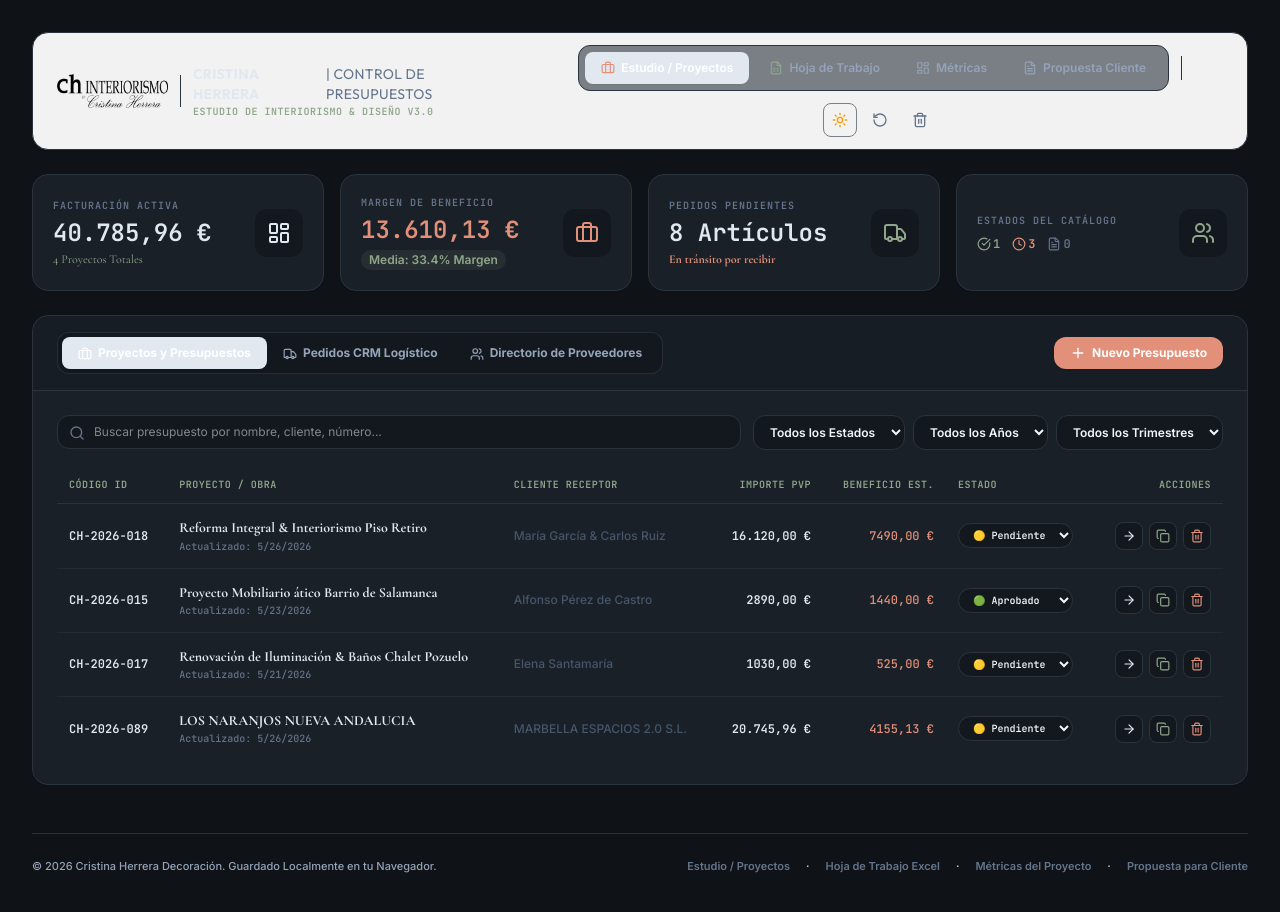
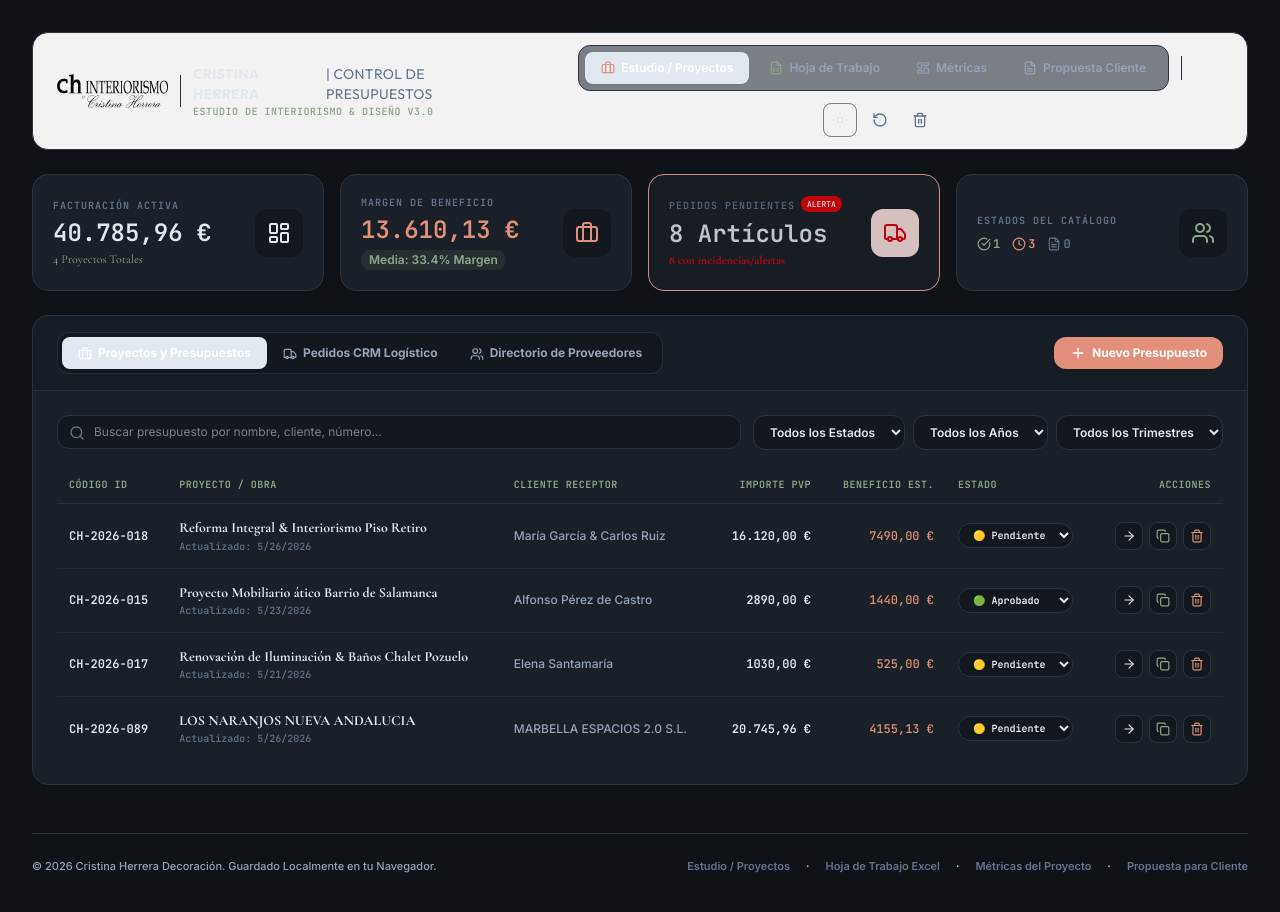
Before and after one commit to Davidpapis/Ch, a React (Vite) app: page / in a window 1280 px wide. Both pictures are taken after a click on the button 840 px from the left and 120 px from the top of the page. Shown: the top 912 px of the page. Built offline with nearby package versions, Linux system fonts and the light colour scheme.

Commit message:
style: optimizaciones de contraste en modo noche, sub-pestanas en CRM y efecto flash en KPI

```diff
--- a/src/App.tsx
+++ b/src/App.tsx
@@ -356,13 +356,13 @@ export default function App() {
             {/* Elegant Luxury Theme Toggle */}
             <button
               onClick={() => setTheme(prev => prev === 'light' ? 'dark' : 'light')}
-              className="p-2 text-brand-navy hover:bg-brand-sand dark:hover:bg-brand-navy rounded-lg border border-brand-sand-dark/60 transition cursor-pointer flex items-center justify-center hover:scale-105 active:scale-95 duration-200"
+              className="p-2 text-brand-navy hover:bg-brand-navy hover:text-white dark:text-amber-400 dark:hover:bg-brand-sand dark:hover:text-amber-400 rounded-lg border border-brand-sand-dark/60 transition cursor-pointer flex items-center justify-center hover:scale-105 active:scale-95 duration-200"
               title={theme === 'light' ? 'Cambiar a Modo Noche' : 'Cambiar a Modo Día'}
             >
               {theme === 'light' ? (
-                <Moon className="w-4 h-4 text-brand-navy transition-all duration-350 transform hover:rotate-12" />
+                <Moon className="w-4 h-4 transition-all duration-350 transform hover:rotate-12" />
               ) : (
-                <Sun className="w-4 h-4 text-amber-500 transition-all duration-350 transform hover:rotate-45" />
+                <Sun className="w-4 h-4 transition-all duration-350 transform hover:rotate-45" />
               )}
             </button>
 
--- a/src/components/LandingPanel.tsx
+++ b/src/components/LandingPanel.tsx
@@ -54,6 +54,7 @@ export function LandingPanel({
   const [quarterFilter, setQuarterFilter] = useState<string>('todos');
   const [crmViewMode, setCrmViewMode] = useState<'grouped' | 'list'>('grouped');
   const [crmSearchQuery, setCrmSearchQuery] = useState('');
+  const [crmSubTab, setCrmSubTab] = useState<'agenda' | 'tracking'>('agenda');
 
   // New budget dialog state
   const [isCreateOpen, setIsCreateOpen] = useState(false);
@@ -585,19 +586,35 @@ export function LandingPanel({
           onClick={() => {
             setActiveTab('crm');
             setCrmViewMode('grouped');
+            setCrmSubTab('agenda');
           }}
-          className="bg-white border border-brand-sand-dark p-5 rounded-2xl flex items-center justify-between shadow-xs hover:border-brand-terracotta cursor-pointer transition-all duration-200 group active:scale-98"
+          className={`bg-white border p-5 rounded-2xl flex items-center justify-between shadow-xs cursor-pointer transition-all duration-200 group active:scale-98 ${
+            alertOrders.length > 0
+              ? 'border-red-300 shadow-[0_0_15px_rgba(239,68,68,0.12)] bg-red-50/10 animate-pulse-slow hover:border-red-400'
+              : 'border-brand-sand-dark hover:border-brand-terracotta'
+          }`}
         >
           <div>
+            <div className="flex items-center gap-1.5">
               <span className="text-[10px] font-bold font-mono tracking-widest text-slate-400 uppercase block group-hover:text-brand-terracotta transition">Pedidos Pendientes</span>
+              {alertOrders.length > 0 && (
+                <span className="bg-red-600 text-white text-[8px] font-mono font-bold px-1.5 py-0.5 rounded-full shrink-0 animate-bounce">
+                  ALERTA
+                </span>
+              )}
+            </div>
             <span className="text-xl md:text-2xl font-bold font-display text-brand-navy block mt-1 font-mono">
               {pendingOrders.length} Artículos
             </span>
-            <span className="text-xs text-brand-terracotta font-serif font-bold block mt-0.5">
-              En tránsito por recibir
-            </span>
-          </div>
-          <div className="p-3 bg-brand-sand rounded-xl text-brand-olive group-hover:bg-brand-terracotta/10 group-hover:text-brand-terracotta shrink-0 transition-all duration-200">
+            <span className={`text-xs font-serif font-bold block mt-0.5 ${alertOrders.length > 0 ? 'text-red-600' : 'text-brand-terracotta'}`}>
+              {alertOrders.length > 0 ? `${alertOrders.length} con incidencias/alertas` : 'En tránsito por recibir'}
+            </span>
+          </div>
+          <div className={`p-3 rounded-xl shrink-0 transition-all duration-200 ${
+            alertOrders.length > 0
+              ? 'bg-red-100 text-red-600 group-hover:bg-red-200'
+              : 'bg-brand-sand text-brand-olive group-hover:bg-brand-terracotta/10 group-hover:text-brand-terracotta'
+          }`}>
             <Truck className="w-6 h-6" />
           </div>
         </div>
@@ -841,7 +858,7 @@ export function LandingPanel({
           {activeTab === 'crm' && (
             <div className="space-y-6 animate-fadeIn">
 
-              {/* Header Selector dual-view */}
+              {/* Header Selector sub-tabs */}
               <div className="flex flex-col md:flex-row md:items-center justify-between gap-4 bg-[#FAF7F2] border border-brand-sand-dark/60 p-5 rounded-2xl shadow-xs">
                 <div className="space-y-1">
                   <h4 className="font-serif font-bold text-brand-navy text-sm flex items-center gap-1.5">
@@ -849,43 +866,44 @@ export function LandingPanel({
                     Gestión Logística & Control de Mercancías
                   </h4>
                   <p className="text-slate-500 text-xs pl-5.5">
-                    Controla y supervisa los artículos de todos tus proyectos activos en estado <b>"Pedido"</b> o <b>"Retrasado"</b>.
+                    Planifica y supervisa las entregas de todas las obras del estudio en tránsito.
                   </p>
                 </div>
 
-                {/* Alternador de Vista Estilo Premium */}
+                {/* Subtabs Selector inside CRM */}
                 <div className="flex items-center bg-white border border-brand-sand-dark rounded-xl p-1 shrink-0 shadow-xs self-start md:self-auto">
                   <button
-                    onClick={() => setCrmViewMode('grouped')}
+                    onClick={() => setCrmSubTab('agenda')}
                     className={`py-1.5 px-3.5 rounded-lg text-xs font-bold transition-all duration-200 cursor-pointer flex items-center gap-1.5 ${
-                      crmViewMode === 'grouped'
+                      crmSubTab === 'agenda'
                         ? 'bg-brand-navy text-white shadow-xs'
                         : 'text-slate-500 hover:text-brand-navy'
                     }`}
                   >
-                    <Briefcase className="w-3.5 h-3.5" />
-                    Agrupado por Proyecto
-                  </button>
-                  <button
-                    onClick={() => setCrmViewMode('list')}
+                    <Calendar className="w-3.5 h-3.5 text-brand-terracotta" />
+                    Agenda de Entregas
+                  </button>
+                  <button
+                    onClick={() => setCrmSubTab('tracking')}
                     className={`py-1.5 px-3.5 rounded-lg text-xs font-bold transition-all duration-200 cursor-pointer flex items-center gap-1.5 ${
-                      crmViewMode === 'list'
+                      crmSubTab === 'tracking'
                         ? 'bg-brand-navy text-white shadow-xs'
                         : 'text-slate-500 hover:text-brand-navy'
                     }`}
                   >
-                    <Search className="w-3.5 h-3.5" />
-                    Lista unificada
-                  </button>
-                </div>
-              </div>
-
-              {/* Calendario & Agenda Logística Widget */}
-              <div className="space-y-4">
+                    <Briefcase className="w-3.5 h-3.5 text-brand-olive" />
+                    Listado de Artículos
+                  </button>
+                </div>
+              </div>
+
+              {crmSubTab === 'agenda' ? (
+                /* SUB-TAB 1: AGENDA SEMANAL DE ENTREGAS */
+                <div className="space-y-4 animate-fadeIn">
                   <div className="flex items-center justify-between border-b border-brand-sand-dark/60 pb-2">
                     <h4 className="font-serif font-bold text-brand-navy text-xs tracking-wider uppercase flex items-center gap-1.5">
                       <Calendar className="w-4 h-4 text-brand-terracotta" />
-                    Agenda de Entregas & Entradas Semanales
+                      Planificación & Entradas Semanales
                     </h4>
                     <span className="text-[10px] text-slate-500 font-mono bg-white px-2 py-0.5 rounded border border-brand-sand-dark">
                       Hoy: {new Date().toLocaleDateString('es-ES', { weekday: 'long', day: 'numeric', month: 'short' })}
@@ -911,9 +929,9 @@ export function LandingPanel({
                           <span className="bg-white/20 text-white font-mono font-bold text-[9px] px-2 py-0.5 rounded">0</span>
                         )}
                       </div>
-                    <div className="p-3 bg-[#FDFCFB] flex-1 space-y-2.5 max-h-[320px] overflow-y-auto min-h-[120px]">
+                      <div className="p-3 bg-[#FDFCFB] flex-1 space-y-2.5 max-h-[420px] overflow-y-auto min-h-[150px]">
                         {alertOrders.length === 0 ? (
-                        <div className="text-center py-8 text-slate-400 text-xs italic">Sin alertas ni retrasos</div>
+                          <div className="text-center py-12 text-slate-400 text-xs italic">Sin alertas ni retrasos</div>
                         ) : (
                           alertOrders.map((ord, idx) => {
                             const isOverdue = ord.deliveryDate && ord.deliveryDate < dateInfo.todayStr;
@@ -972,9 +990,9 @@ export function LandingPanel({
                           {todayOrders.length}
                         </span>
                       </div>
-                    <div className="p-3 bg-[#FDFCFB] flex-1 space-y-2.5 max-h-[320px] overflow-y-auto min-h-[120px]">
+                      <div className="p-3 bg-[#FDFCFB] flex-1 space-y-2.5 max-h-[420px] overflow-y-auto min-h-[150px]">
                         {todayOrders.length === 0 ? (
-                        <div className="text-center py-8 text-slate-400 text-xs italic">Ningún pedido para hoy</div>
+                          <div className="text-center py-12 text-slate-400 text-xs italic">Ningún pedido para hoy</div>
                         ) : (
                           todayOrders.map((ord, idx) => (
                             <div
@@ -1029,9 +1047,9 @@ export function LandingPanel({
                           {tomorrowOrders.length}
                         </span>
                       </div>
-                    <div className="p-3 bg-[#FDFCFB] flex-1 space-y-2.5 max-h-[320px] overflow-y-auto min-h-[120px]">
+                      <div className="p-3 bg-[#FDFCFB] flex-1 space-y-2.5 max-h-[420px] overflow-y-auto min-h-[150px]">
                         {tomorrowOrders.length === 0 ? (
-                        <div className="text-center py-8 text-slate-400 text-xs italic">Ningún pedido para mañana</div>
+                          <div className="text-center py-12 text-slate-400 text-xs italic">Ningún pedido para mañana</div>
                         ) : (
                           tomorrowOrders.map((ord, idx) => (
                             <div
@@ -1086,9 +1104,9 @@ export function LandingPanel({
                           {weekOrders.length}
                         </span>
                       </div>
-                    <div className="p-3 bg-[#FDFCFB] flex-1 space-y-2.5 max-h-[320px] overflow-y-auto min-h-[120px]">
+                      <div className="p-3 bg-[#FDFCFB] flex-1 space-y-2.5 max-h-[420px] overflow-y-auto min-h-[150px]">
                         {weekOrders.length === 0 ? (
-                        <div className="text-center py-8 text-slate-400 text-xs italic">Ninguna entrega programada</div>
+                          <div className="text-center py-12 text-slate-400 text-xs italic">Ninguna entrega programada</div>
                         ) : (
                           weekOrders.map((ord, idx) => (
                             <div
@@ -1133,28 +1151,56 @@ export function LandingPanel({
                     </div>
                   </div>
                 </div>
-
-              {/* Barra de búsqueda para CRM si hay artículos en total */}
-              {pendingOrders.length > 0 && (
-                <div className="relative">
-                  <Search className="absolute left-3.5 top-3 w-4 h-4 text-slate-400" />
+              ) : (
+                /* SUB-TAB 2: LISTADOS DE SEGUIMIENTO DE ARTÍCULOS */
+                <div className="space-y-4 animate-fadeIn">
+
+                  {/* Barra de búsqueda y selector de visualización en una sola fila */}
+                  <div className="flex flex-col md:flex-row md:items-center justify-between gap-4 bg-[#FAF7F2] border border-brand-sand-dark/60 p-4 rounded-2xl shadow-3xs">
+                    <div className="relative flex-1 max-w-lg">
+                      <Search className="absolute left-3.5 top-2.5 w-4 h-4 text-slate-400" />
                       <input
                         type="text"
                         value={crmSearchQuery}
                         onChange={e => setCrmSearchQuery(e.target.value)}
                         placeholder="Buscar por artículo, proyecto, distribuidor, referencia..."
-                    className="w-full pl-10 pr-4 py-2.5 border border-brand-sand-dark rounded-xl text-xs text-brand-navy outline-none bg-[#FCFAF8] focus:border-brand-terracotta transition"
+                        className="w-full pl-10 pr-8 py-2 border border-brand-sand-dark rounded-xl text-xs text-brand-navy outline-none bg-white focus:border-brand-terracotta transition"
                       />
                       {crmSearchQuery && (
                         <button
                           onClick={() => setCrmSearchQuery('')}
-                      className="absolute right-3 top-2.5 p-1 text-slate-400 hover:text-brand-navy"
+                          className="absolute right-3 top-2 p-1 text-slate-400 hover:text-brand-navy"
                         >
                           <X className="w-4 h-4" />
                         </button>
                       )}
                     </div>
-              )}
+
+                    <div className="flex items-center bg-white border border-brand-sand-dark rounded-xl p-1 shrink-0 shadow-3xs">
+                      <button
+                        onClick={() => setCrmViewMode('grouped')}
+                        className={`py-1.5 px-3.5 rounded-lg text-xs font-bold transition-all duration-200 cursor-pointer flex items-center gap-1.5 ${
+                          crmViewMode === 'grouped'
+                            ? 'bg-brand-navy text-white shadow-xs'
+                            : 'text-slate-500 hover:text-brand-navy'
+                        }`}
+                      >
+                        <Briefcase className="w-3.5 h-3.5" />
+                        Agrupado por Proyecto
+                      </button>
+                      <button
+                        onClick={() => setCrmViewMode('list')}
+                        className={`py-1.5 px-3.5 rounded-lg text-xs font-bold transition-all duration-200 cursor-pointer flex items-center gap-1.5 ${
+                          crmViewMode === 'list'
+                            ? 'bg-brand-navy text-white shadow-xs'
+                            : 'text-slate-500 hover:text-brand-navy'
+                        }`}
+                      >
+                        <Search className="w-3.5 h-3.5" />
+                        Lista unificada
+                      </button>
+                    </div>
+                  </div>
 
                   {/* Contenido según vista seleccionada */}
                   {filteredCrmOrders.length === 0 ? (
@@ -1323,6 +1369,8 @@ export function LandingPanel({
                       </table>
                     </div>
                   )}
+                </div>
+              )}
 
               {/* MODAL INTERACTIVO DE LOGÍSTICA CRM */}
               {logisticsCrmModal && (
--- a/src/index.css
+++ b/src/index.css
@@ -104,6 +104,47 @@ html.dark .divide-brand-sand-dark > * {
   border-color: var(--brand-sand-dark) !important;
 }
 
+/* Perfect contrast text overrides in dark mode */
+html.dark .text-brand-navy {
+  color: var(--brand-navy) !important;
+}
+
+html.dark .text-slate-600,
+html.dark .text-slate-700,
+html.dark .text-slate-800 {
+  color: #94A3B8 !important; /* Extremely readable soft slate grey */
+}
+
+html.dark .text-slate-900 {
+  color: #F8FAFC !important; /* Near white for maximum readability */
+}
+
+/* Badge and micro-elements background corrections */
+html.dark .bg-slate-50,
+html.dark .bg-slate-100,
+html.dark .bg-slate-200 {
+  background-color: #222C37 !important;
+  color: #CBD5E1 !important;
+  border-color: #2E3B4B !important;
+}
+
+html.dark .border-slate-100,
+html.dark .border-slate-200 {
+  border-color: var(--brand-sand-dark) !important;
+}
+
+/* Sand container backgrounds inside dark mode cards */
+html.dark .bg-brand-sand\/5,
+html.dark .bg-brand-sand\/15 {
+  background-color: rgba(34, 44, 55, 0.4) !important;
+}
+
+/* Glassmorphism adjustment for dark mode */
+html.dark .premium-glass {
+  background: rgba(22, 28, 35, 0.9) !important;
+  border-color: rgba(42, 52, 63, 0.6) !important;
+}
+
 /* Custom Scrollbar for a luxurious feel */
 ::-webkit-scrollbar {
   width: 8px;
```
Lines whose indentation alone changed are shown as unchanged.
